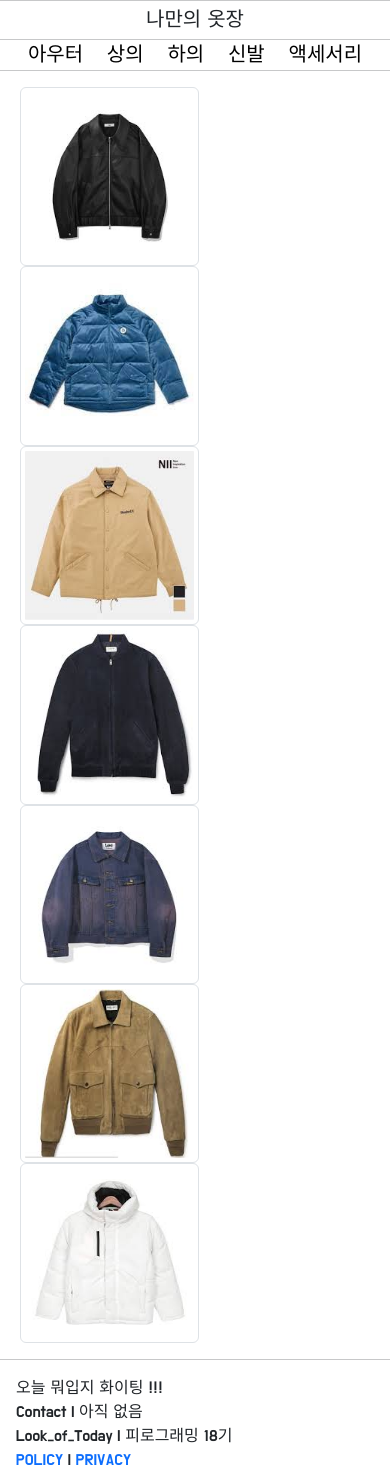
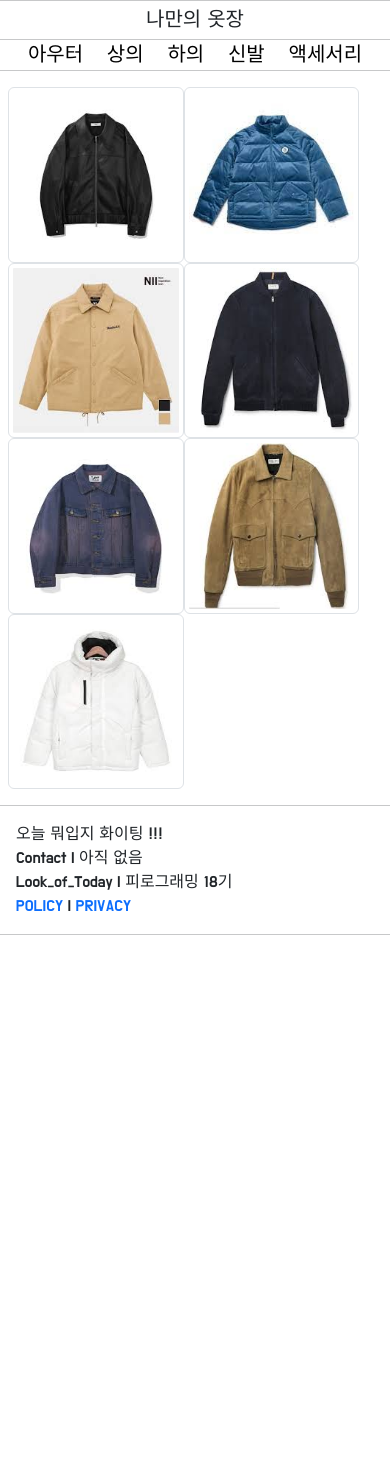
Before and after one commit to HongguSon/Look_of_Today, a Django app: page / in a window 390 px wide. Shown: the part 113-1580 px from the top of the page. After the commit the page ends 1048 px from the top, so only its background shows below. Run offline with Django 4.2, Linux system fonts and the light colour scheme.

Commit message:
[chore] vw 사이즈 조절

```diff
--- a/server/apps/closet/templates/closet/closet_main.html
+++ b/server/apps/closet/templates/closet/closet_main.html
@@ -14,7 +14,7 @@
   <li><a href="" class="small_menu text-black fs-5">액세서리</a></li>
 </ul>
 <hr/>
-<div class="m-3 px-1 img_container">
+<div class="my-3 mx-2 img_container">
   <img src="{% static 'img/1.jpeg' %}" class="img-fluid img-thumbnail clothes" alt="">
   <img src="{% static 'img/2.jpeg' %}" class="img-fluid img-thumbnail clothes" alt="">
   <img src="{% static 'img/3.jpeg' %}" class="img-fluid img-thumbnail clothes" alt="">
--- a/server/static/css/closet.css
+++ b/server/static/css/closet.css
@@ -6,8 +6,8 @@
 @media screen and (max-width: 768px){
   .img_container{ max-width: 760px; }
   .clothes {
-    width: 46vw;
-    height: 46vw !important;
+    width: 45vw;
+    height: 45vw !important;
   }
 }
 
```
